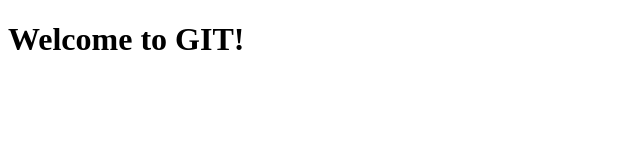
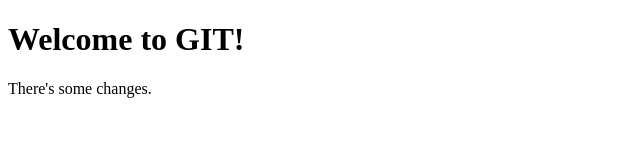
Before and after one commit to zhangkexin611/test, a plain HTML site: page index.html in a window 1280 px wide. Shown: the whole page, without its empty margins (0-640 px from the left). Drawn offline with Linux system fonts and the light colour scheme.

Commit message:
new change in index.html

```diff
--- a/index.html
+++ b/index.html
@@ -5,5 +5,8 @@
     </head>
     <body>
         <h1>Welcome to GIT!</h1>
+        <p>
+            There's some changes.
+        </p>
     </body>
 </html>
```
